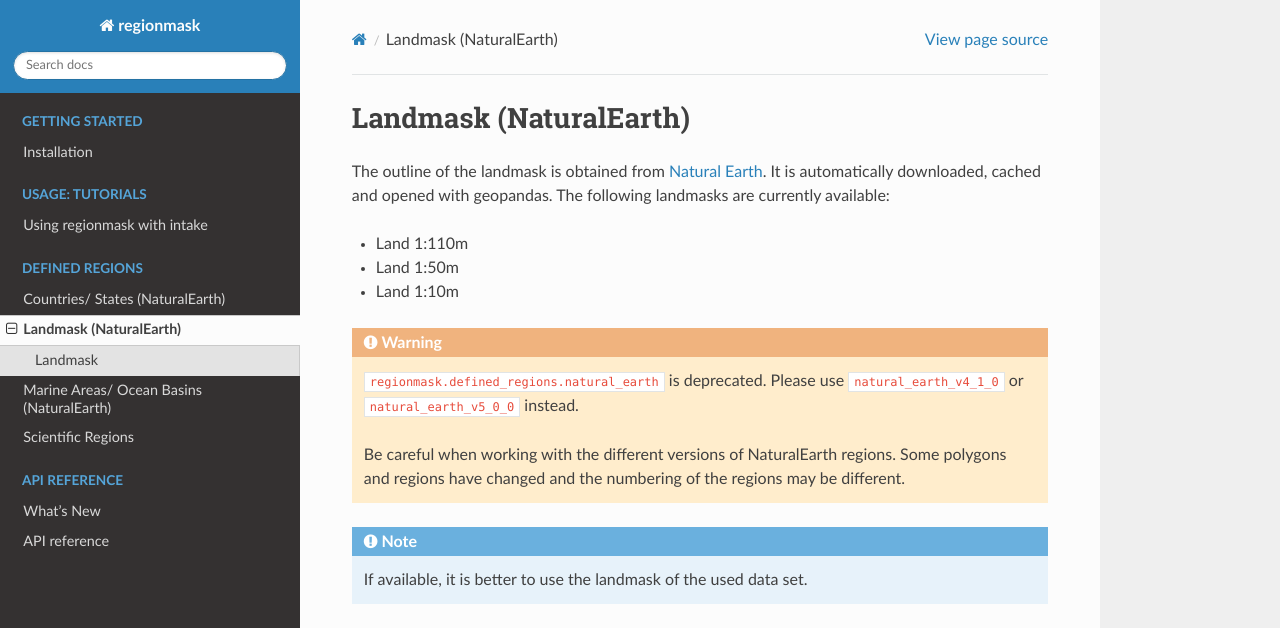
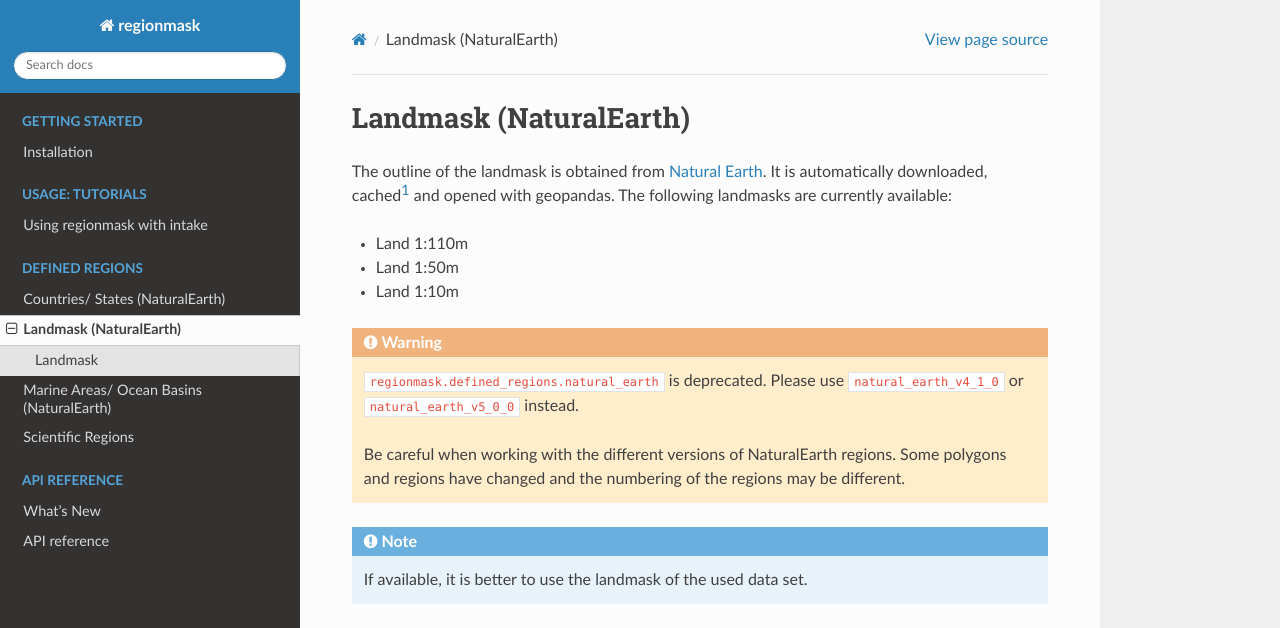
Before and after one commit to regionmask/regionmask, a Sphinx documentation site: the page built from docs/defined_landmask.rst, in a window 1280 px wide and 1325 px high. Shown: the top 628 px of the window. Built offline with Sphinx 7.4.7 and the Read the Docs theme 2.0.0, drawn with Linux system fonts in a browser that asks for light colours; pages that are not in the unit, such as notebooks, are missing from menus; the version number could not be read and is left out; some of the changed text lies outside the part shown; grey boxes are pictures that could not be loaded.

Commit message:
add docs

```diff
--- a/docs/defined_countries.rst
+++ b/docs/defined_countries.rst
@@ -3,7 +3,7 @@ Countries/ States (NaturalEarth)
 
 The outline of the countries are obtained from
 `Natural Earth <http://www.naturalearthdata.com/>`_.
-They are automatically downloaded, cached and opened with geopandas.
+They are automatically downloaded, cached\ [#]_ and opened with geopandas.
 The following countries and regions are defined in regionmask.
 
 * Countries 1:110m
--- a/docs/defined_landmask.rst
+++ b/docs/defined_landmask.rst
@@ -3,7 +3,7 @@ Landmask (NaturalEarth)
 
 The outline of the landmask is obtained from
 `Natural Earth <http://www.naturalearthdata.com/>`_.
-It is automatically downloaded, cached and opened with geopandas.
+It is automatically downloaded, cached\ [#]_ and opened with geopandas.
 The following landmasks are currently available:
 
 * Land 1:110m
--- a/docs/defined_ocean_basins.rst
+++ b/docs/defined_ocean_basins.rst
@@ -3,7 +3,7 @@ Marine Areas/ Ocean Basins (NaturalEarth)
 
 The outline of the marine areas are obtained from
 `Natural Earth <http://www.naturalearthdata.com/>`_.
-They are automatically downloaded, cached and opened with geopandas.
+They are automatically downloaded, cached\ [#]_ and opened with geopandas.
 The following marine regions are defined in regionmask:
 
 * Marine Areas 1:50m
```
Also changed, not shown: other parts of docs/defined_countries.rst (+3 -0 lines), other parts of docs/defined_landmask.rst (+2 -0 lines), other parts of docs/defined_ocean_basins.rst (+2 -0 lines).
